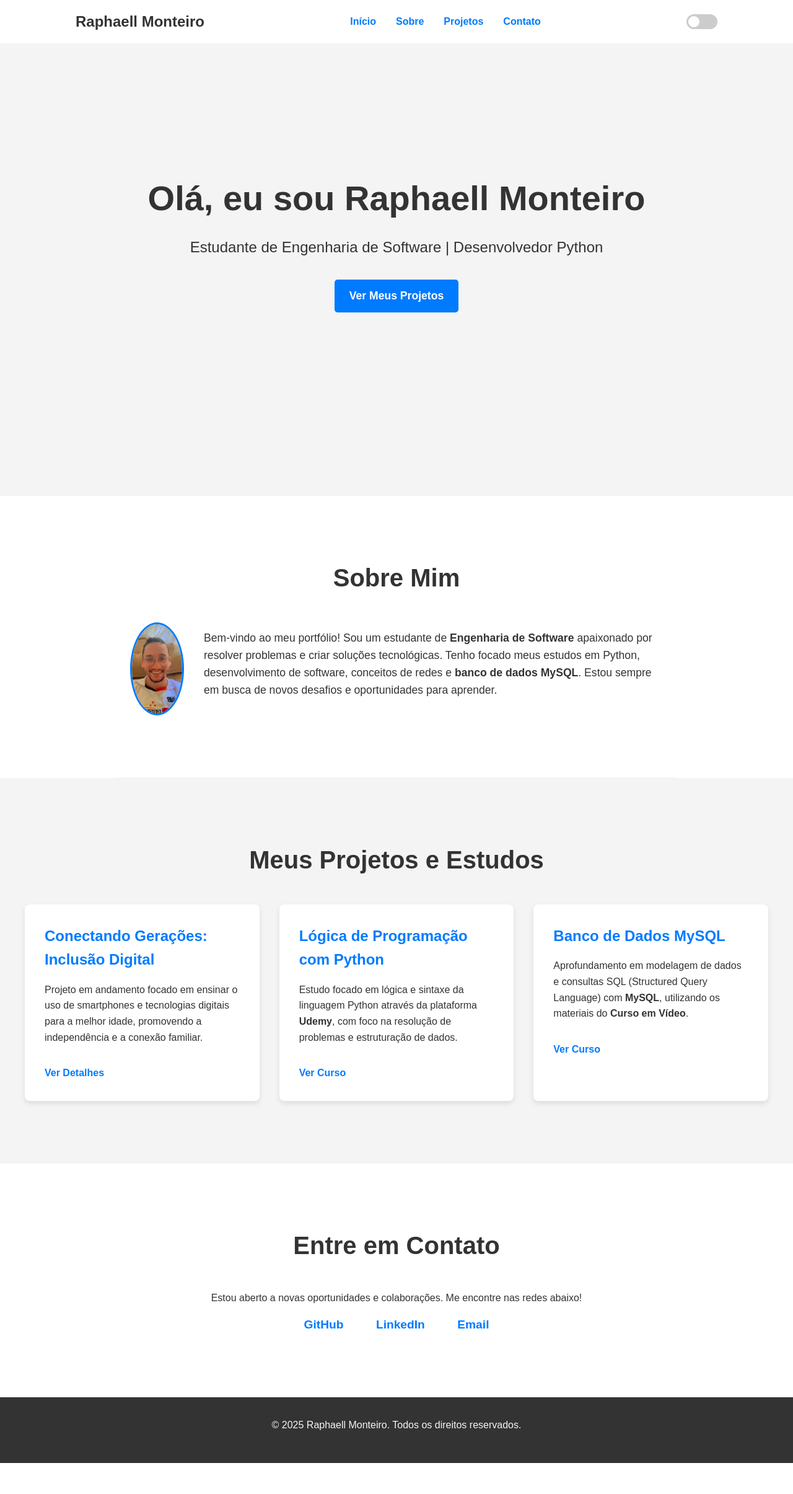
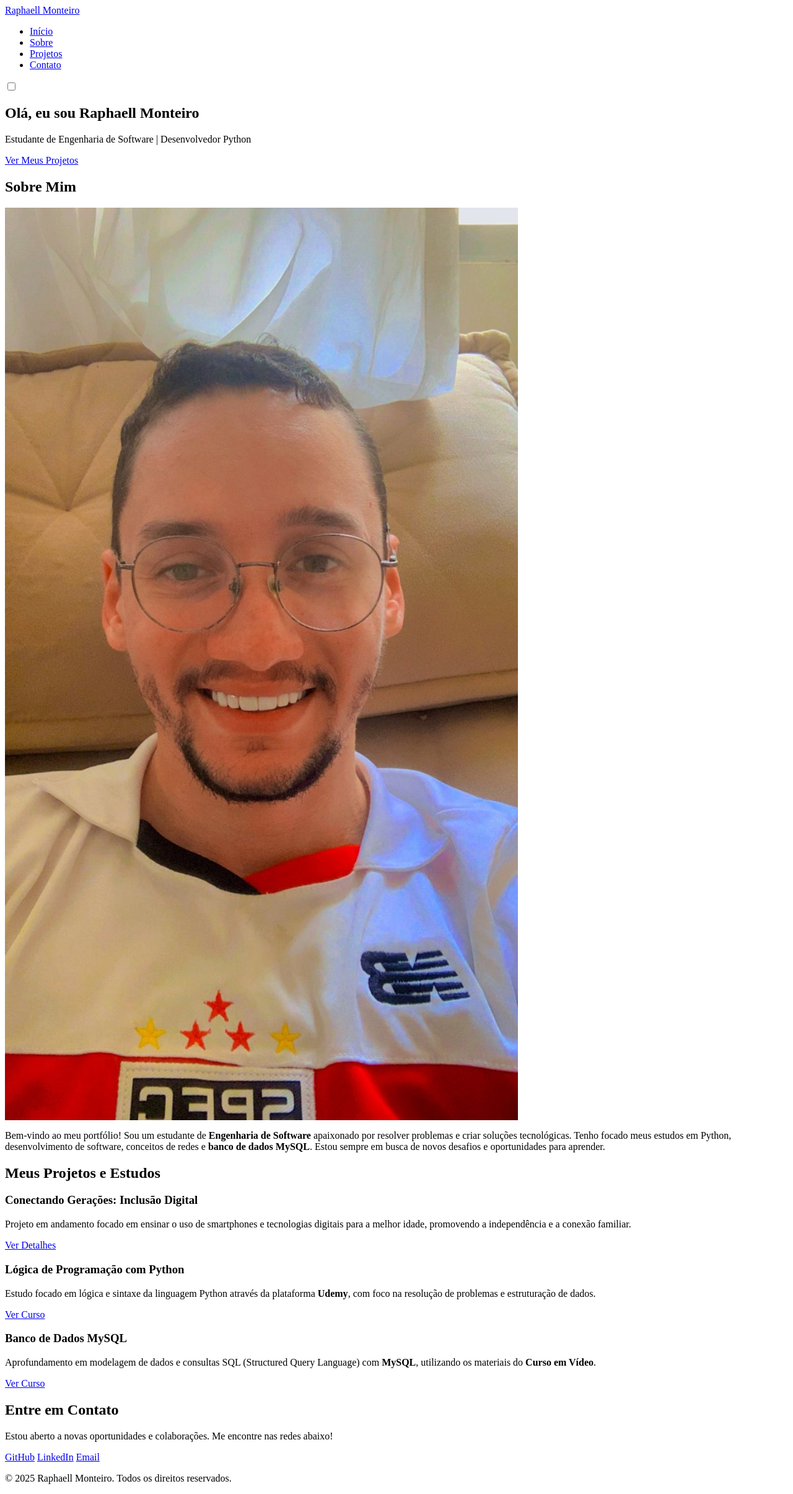
Before and after one commit to Raphaellmonteiro/Raphaellmonteiro, a plain HTML site: page index.html in a window 1280 px wide. Shown: the whole page at 62% size. Before the commit the page ends 2360 px from the top, so only its background shows below. Drawn offline with Linux system fonts and the light colour scheme.

Commit message:
style.css

```diff
--- a/style.css
+++ b/style.css
@@ -1,349 +1,165 @@
-/* --- Configurações Globais --- */
-:root {
-    --primary-color: #007BFF; /* Azul principal */
-    --dark-color: #333;
-    --light-color: #f4f4f4;
-    --background-color: #fff;
-    --shadow: 0 4px 8px rgba(0, 0, 0, 0.1);
-}
+<html lang="pt-br">
 
-* {
-    margin: 0;
-    padding: 0;
-    box-sizing: border-box;
-}
+<head>
 
-html {
-    scroll-behavior: smooth; /* Rolagem suave ao clicar nos links */
-}
+    <meta charset="UTF-8">
 
-body {
-    transition: background-color 0.3s ease, color 0.3s ease;
-    font-family: Arial, sans-serif;
-    line-height: 1.6;
-    background-color: var(--background-color);
-    color: var(--dark-color);
-}
+    <meta name="viewport" content="width=device-width, initial-scale=1.0">
 
-h1, h2, h3 {
-    margin-bottom: 1rem;
-}
+    <title>Portfólio Pessoal - Raphaell Monteiro</title>
 
-h2 {
-    font-size: 2.5rem;
-    text-align: center;
-    margin-bottom: 2.5rem;
-}
+    <link rel="stylesheet" href="style.css">
 
-p {
-    margin-bottom: 1rem;
-}
+</head>
 
-a {
-    text-decoration: none;
-    color: var(--primary-color);
-}
-
-section {
-    transition: background-color 0.3s ease, border-color 0.3s ease;
-    padding: 100px 20px;
-    border-bottom: 1px solid var(--light-color);
-}
-
-/* --- Cabeçalho e Navegação --- */
-#main-header {
-    background-color: var(--background-color);
-    border-bottom: 1px solid var(--light-color);
-    width: 100%;
-    position: fixed; /* Fixa o menu no topo */
-    top: 0;
-    z-index: 1000;
-    transition: box-shadow 0.3s ease, background-color 0.3s ease, border-color 0.3s ease;
-}
-
-/* Classe que será adicionada via JS */
-#main-header.scrolled {
-    box-shadow: var(--shadow);
-}
-
-nav {
-    max-width: 1100px;
-    margin: 0 auto;
-    display: flex;
-    justify-content: space-between;
-    align-items: center;
-    padding: 1rem 2rem;
-}
-
-nav .logo a {
-    font-size: 1.5rem;
-    font-weight: bold;
-    color: var(--dark-color);
-}
-
-nav .nav-links {
-    list-style: none;
-    display: flex;
-}
-
-nav .nav-links li {
-    margin-left: 2rem;
-}
-
-nav .nav-links a {
-    font-weight: bold;
-    transition: color 0.3s ease;
-
-}
-
-nav .nav-links a:hover {
-    color: #0056b3; /* Azul mais escuro no hover */
-}
-
-/* ======================================= */
-/* ADICIONADO: Estilos do Interruptor     */
-/* (Este bloco deve estar FORA de outros) */
-/* ======================================= */
-.theme-switch-wrapper {
-    display: flex;
-    align-items: center;
-    margin-left: 2rem; /* Espaçamento do menu */
-}
-
-.theme-switch {
-    position: relative;
-    display: inline-block;
-    width: 50px; /* Largura */
-    height: 24px; /* Altura */
-}
-
-.theme-switch input {
-    opacity: 0;
-    width: 0;
-    height: 0;
-}
-
-.slider {
-    position: absolute;
-    cursor: pointer;
-    top: 0;
-    left: 0;
-    right: 0;
-    bottom: 0;
-    background-color: #ccc;
-    transition: .4s;
-    border-radius: 34px;
-}
-
-.slider:before {
-    position: absolute;
-    content: "";
-    height: 18px; /* Bolinha */
-    width: 18px;  /* Bolinha */
-    left: 3px;
-    bottom: 3px;
-    background-color: white;
-    transition: .4s;
-    border-radius: 50%;
-}
-
-input:checked + .slider {
-    background-color: var(--primary-color);
-}
-
-input:checked + .slider:before {
-    transform: translateX(26px); /* Move a bolinha */
-}
-/* ======================================= */
+<body>
 
 
-/* --- Seção Hero (Início) --- */
-#hero {
-    transition: background-color 0.3s ease;
-    min-height: 100vh; /* Ocupa a tela inteira */
-    display: flex;
-    justify-content: center;
-    align-items: center;
-    text-align: center;
-    background-color: var(--light-color);
-    padding-top: 80px; /* Compensa o header fixo */
-}
 
-.hero-content h1 {
-    font-size: 3.5rem;
-}
+    <header id="main-header">
 
-.hero-content p {
-    font-size: 1.5rem;
-    margin-bottom: 2rem;
-}
+        <nav>
 
-.cta-button {
-    display: inline-block;
-    background-color: var(--primary-color);
-    color: #fff;
-    padding: 0.8rem 1.5rem;
-    border-radius: 5px;
-    font-weight: bold;
-    font-size: 1.1rem;
-    transition: background-color 0.3s ease;
-}
+            <div class="logo">
 
-.cta-button:hover {
-    background-color: #0056b3;
-}
+                <a href="#hero">Raphaell Monteiro</a>
 
-/* --- Seção Sobre --- */
-#about {
-    max-width: 900px;
-    margin: 0 auto;
-}
+            </div>
 
-.about-content {
-    display: flex;
-    align-items: center;
-    gap: 2rem;
-}
+            <ul class="nav-links">
 
-.profile-pic {
-    width: 150px;
-    height: 150px;
-    border-radius: 50%; /* Foto redonda */
-    object-fit: cover;
-    border: 3px solid var(--primary-color);
-}
 
-.about-content p {
-    font-size: 1.1rem;
-    text-align: left;
-}
 
-/* --- Seção Projetos --- */
-#projects {
-    transition: background-color 0.3s ease;
-    background-color: var(--light-color);
-}
+                <li><a href="#hero">Início</a></li>
 
-.project-grid {
-    display: grid;
-    grid-template-columns: repeat(auto-fit, minmax(300px, 1fr));
-    gap: 2rem;
-    max-width: 1200px;
-    margin: 0 auto;
-}
+                <li><a href="#about">Sobre</a></li>
 
-.project-card {
-    background-color: var(--background-color);
-    padding: 2rem;
-    border-radius: 8px;
-    box-shadow: var(--shadow);
-    transition: transform 0.3s ease, background-color 0.3s ease, box-shadow 0.3s ease;
-}
+                <li><a href="#projects">Projetos</a></li>
 
-.project-card:hover {
-    transform: translateY(-5px); /* Efeito de levantar o card */
-}
+                <li><a href="#contact">Contato</a></li>
 
-.project-card h3 {
-    font-size: 1.5rem;
-    color: var(--primary-color);
-}
+            </ul>
+                <div class="theme-switch-wrapper">
+                <label class="theme-switch" for="theme-toggle">
+                    <input type="checkbox" id="theme-toggle" />
+                    <span class="slider round"></span>
+                </label>
+                </div>
 
-.project-card a {
-    display: inline-block;
-    margin-top: 1rem;
-    font-weight: bold;
-}
+        </nav>
 
-/* --- Seção Contato --- */
-#contact {
-    text-align: center;
-}
+    </header>
 
-.social-links a {
-    font-size: 1.2rem;
-    font-weight: bold;
-    margin: 0 1.5rem;
-    transition: color 0.3s ease;
-}
 
-.social-links a:hover {
-    color: #0056b3;
-}
 
-/* --- Rodapé --- */
-footer {
-    transition: background-color 0.3s ease, color 0.3s ease;
-    text-align: center;
-    padding: 2rem;
-    background-color: var(--dark-color);
-    color: var(--light-color);
-}
+    <main>
 
-/* --- Responsividade (Para Celulares) --- */
-@media (max-width: 768px) {
-    h2 {
-        font-size: 2rem;
-    }
+        <section id="hero">
 
-    nav {
-        flex-direction: column;
-        padding: 1rem;
-    }
+            <div class="hero-content">
 
-    nav .nav-links {
-        margin-top: 1rem;
-    }
+                <h1>Olá, eu sou Raphaell Monteiro</h1>
 
-    nav .nav-links li {
-        margin: 0 0.5rem;
-    }
+                <p>Estudante de Engenharia de Software | Desenvolvedor Python</p>
 
-    /* ADICIONADO: Ajuste do interruptor no mobile */
-    /* (Este bloco deve estar FORA de outros) */
-    .theme-switch-wrapper {
-        margin-top: 1rem;
-        margin-left: 0; /* Centraliza com os links */
-    }
+                <a href="#projects" class="cta-button">Ver Meus Projetos</a>
 
-    .hero-content h1 {
-        font-size: 2.5rem;
-    }
+            </div>
 
-    .hero-content p {
-        font-size: 1.2rem;
-    }
+        </section>
 
-    .about-content {
-        flex-direction: column;
-        text-align: center;
-    }
 
-    .about-content p {
-        text-align: center;
-    }
-}
 
-/* ======================================= */
-/* ADICIONADO: ESTILOS DARK MODE     */
-/* (Este bloco deve estar FORA do @media) */
-/* ======================================= */
+        <section id="about">
 
-body.dark-mode {
-    /* Redefine as variáveis globais para o modo escuro */
-    --dark-color: #f4f4f4;        /* Texto principal (agora claro) */
-    --light-color: #3a3a3a;       /* Fundos "claros" (agora cinza escuro) */
-    --background-color: #222;   /* Fundo principal (agora escuro) */
-    --shadow: 0 4px 8px rgba(0, 0, 0, 0.4);
-}
+            <h2>Sobre Mim</h2>
 
-/* Ajuste para os .project-card */
-body.dark-mode .project-card {
-    background-color: #333;
-}
+            <div class="about-content">
 
-/* Ajuste para o rodapé */
-body.dark-mode footer {
-    background-color: #1a1a1a;
-    color: #aaa;
-}
+                <img src="minha-foto.jpeg" alt="Foto de Raphaell Monteiro" class="profile-pic">
+
+                <p>
+
+                    Bem-vindo ao meu portfólio! Sou um estudante de <strong>Engenharia de Software</strong> apaixonado por resolver problemas e criar soluções tecnológicas.
+
+                    Tenho focado meus estudos em Python, desenvolvimento de software, conceitos de redes e <strong>banco de dados MySQL</strong>.
+
+                    Estou sempre em busca de novos desafios e oportunidades para aprender.
+
+                </p>
+
+            </div>
+
+        </section>
+
+
+        <section id="projects">
+
+            <h2>Meus Projetos e Estudos</h2>
+
+            <div class="project-grid">
+
+
+
+                <div class="project-card">
+
+                    <h3>Conectando Gerações: Inclusão Digital</h3>
+
+                    <p>Projeto em andamento focado em ensinar o uso de smartphones e tecnologias digitais para a melhor idade, promovendo a independência e a conexão familiar.</p>
+
+                    <a href="https://raphaellmonteiro.github.io/conectandogeracoes/" target="_blank">Ver Detalhes</a>
+
+                </div>
+
+
+                <div class="project-card">
+                    <h3>Lógica de Programação com Python</h3>
+                    <p>Estudo focado em lógica e sintaxe da linguagem Python através da plataforma <strong>Udemy</strong>, com foco na resolução de problemas e estruturação de dados.</p>
+                    <a href="#" target="_blank">Ver Curso</a>
+                </div>
+
+                <div class="project-card">
+                    <h3>Banco de Dados MySQL</h3>
+                    <p>Aprofundamento em modelagem de dados e consultas SQL (Structured Query Language) com <strong>MySQL</strong>, utilizando os materiais do <strong>Curso em Vídeo</strong>.</p>
+                    <a href="#" target="_blank">Ver Curso</a>
+                </div>
+
+
+            </div>
+
+        </section>
+        <section id="contact">
+
+            <h2>Entre em Contato</h2>
+
+            <p>Estou aberto a novas oportunidades e colaborações. Me encontre nas redes abaixo!</p>
+
+            <div class="social-links">
+
+                <a href="https://github.com/[SEU-USUARIO-GITHUB]" target="_blank">GitHub</a>
+
+                <a href="https://linkedin.com/in/[SEU-USUARIO-LINKEDIN]" target="_blank">LinkedIn</a>
+
+                <a href="mailto:[SEU-EMAIL@EXEMPLO.COM]">Email</a>
+
+            </div>
+
+        </section>
+
+    </main>
+
+
+
+    <footer>
+
+        <p>&copy; 2025 Raphaell Monteiro. Todos os direitos reservados.</p>
+
+    </footer>
+
+
+
+    <script src="script.js"></script>
+
+</body>
+
+</html>
```
